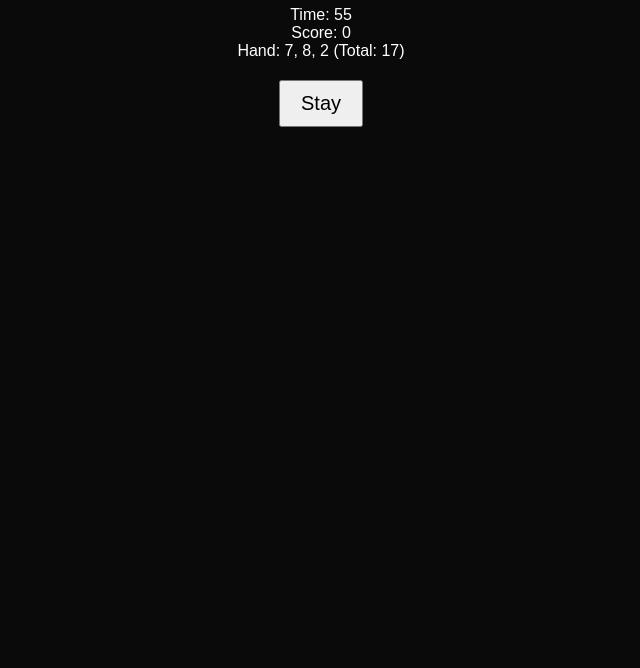
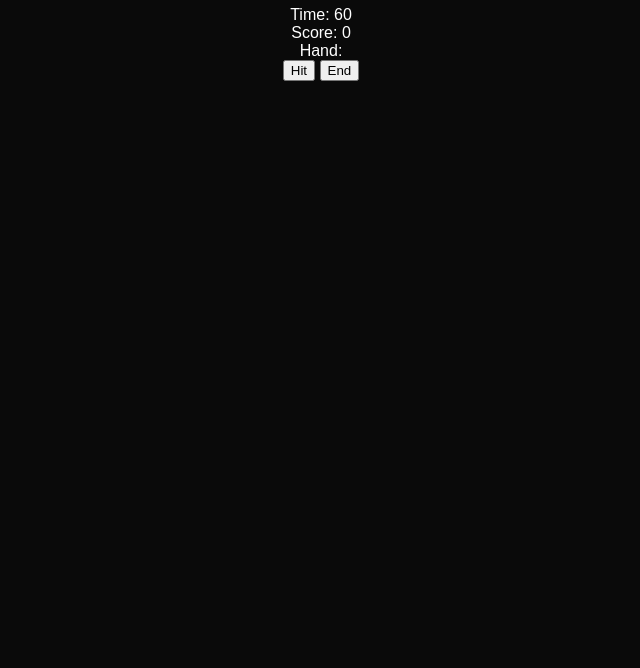
Before and after one commit to Ragdoll73/Blackjack-project, a plain HTML site: page index.html in a window 1280 px wide. Shown: the part 132-800 px from the top of the page, without its empty margins (319-959 px from the left). Drawn offline with Linux system fonts and the light colour scheme.

Commit message:
Update index.html

```diff
--- a/index.html
+++ b/index.html
@@ -8,10 +8,13 @@
 
 <div class="game">
     <h1>Blackjack Rush</h1>
+
     <div id="timer">Time: 60</div>
     <div id="score">Score: 0</div>
     <div id="hand">Hand: </div>
-    <button id="stayBtn">Stay</button>
+
+    <button id="hitBtn">Hit</button>
+    <button id="endBtn">End</button>
 </div>
 
 <script src="game.js"></script>
```
